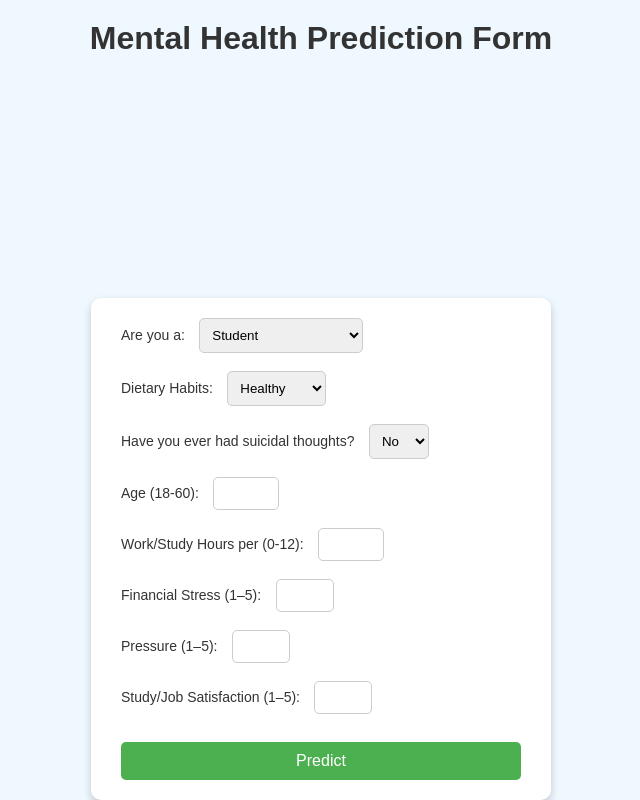
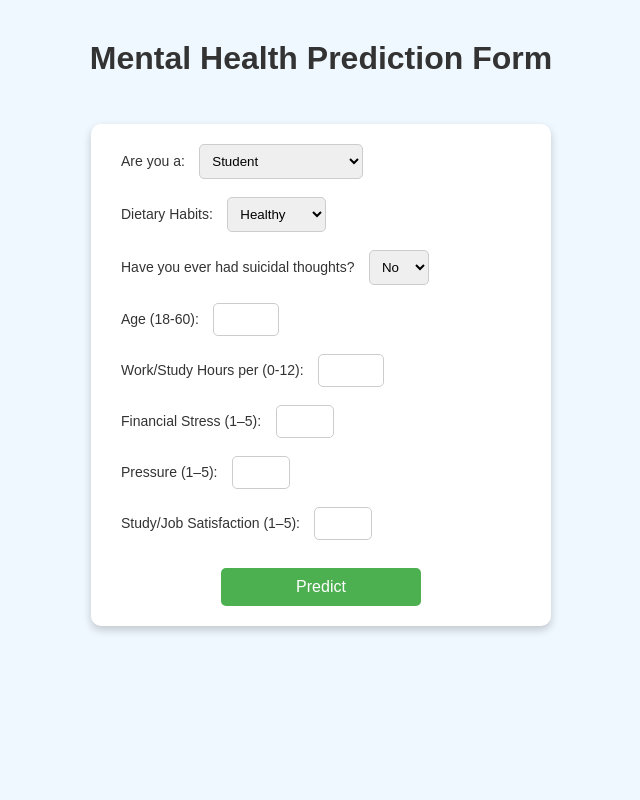
Before and after one commit to rakesh-myana/mental-health-predictor, a Flask app: page / in a window 1280 px wide. Shown: the whole page, without its empty margins (319-959 px from the left). Run offline with Flask 3, Linux system fonts and the light colour scheme; parts of the project's set-up code (start-up, migrations or seed data) failed here and were passed over.

Commit message:
Update style.css
form position fixed

```diff
--- a/static/style.css
+++ b/static/style.css
@@ -8,11 +8,11 @@ body {
     flex-direction: column;
     justify-content: space-between;
     align-items: center;
-    height: 100vh;
 }
 
 /* Form container */
 form {
+    margin-top: 2%;
     background-color: #ffffff;
     border-radius: 10px;
     box-shadow: 0 4px 8px rgba(0, 0, 0, 0.2);
@@ -25,7 +25,7 @@ form {
 h1 {
     text-align: center;
     color: #333333;
-    margin-top: 20px;
+    margin-top: 40px;
 }
 
 /* Labels and inputs in a row */
@@ -60,8 +60,10 @@ input[type="submit"] {
     border-radius: 5px;
     cursor: pointer;
     font-size: 16px;
-    width: 100%;
+    width: 50%;
     margin-top: 10px;
+    margin-left: 25%;
+    transition: background-color 0.3s ease;
 }
 
 input[type="submit"]:hover {
```
